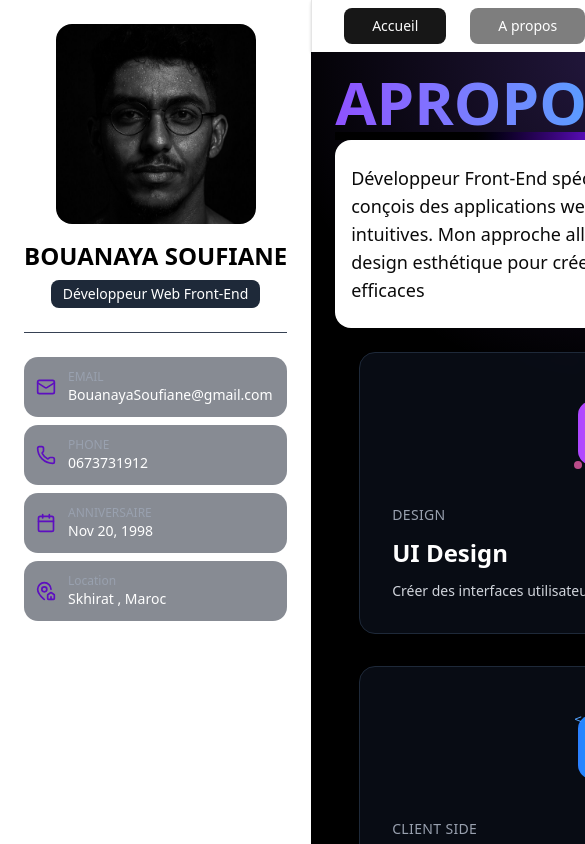
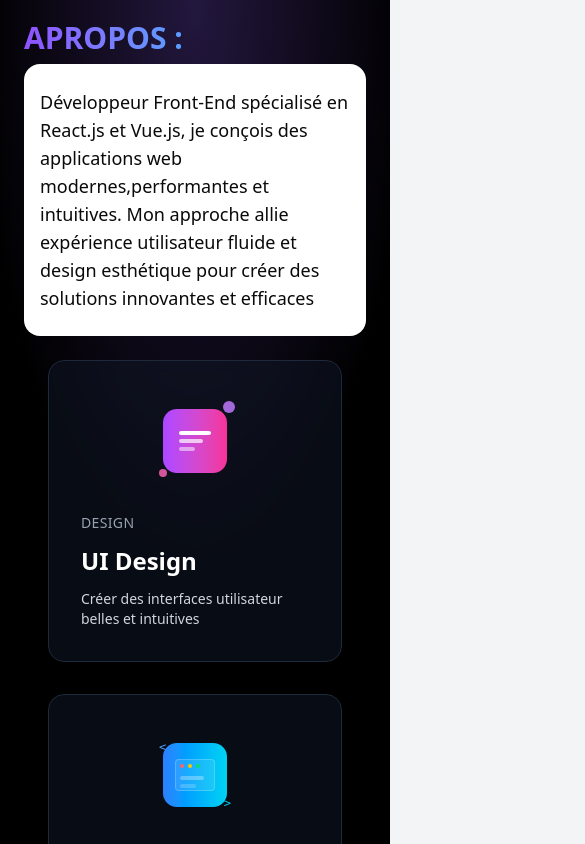
Before and after one commit to Bouanaya/PORTAFOLIO, a Next.js app in the folder client/: page /apropos in a window 390 px wide. Shown: the top 844 px of the page, 585 px wide, since content can reach past the window. Built offline with nearby package versions, Linux system fonts and the light colour scheme.

Commit message:
rm content compomemts contact and project and add responsive  page home and about

```diff
--- a/client/src/app/apropos/page.jsx
+++ b/client/src/app/apropos/page.jsx
@@ -5,8 +5,7 @@ export default function page() {
   return (
     <div className='w-full  bagColordark  h-full py-3 px-6 '>
       <div className=" pt-2  ">
-        <h1 className='text-6xl  bg-gradient-to-r from-violet-500 via-blue-400 to-green-500 bg-clip-text text-transparent font-bold'>APROPOS</h1>
-        <div className="w-3xs h-2 pt-2 bg-gradient-to-l from-violet-800 via-black to-black"></div>
+        <h1 className='text-3xl  bg-gradient-to-r from-violet-500 via-blue-400 to-green-500 bg-clip-text text-transparent font-bold mb-2'>APROPOS :</h1>
 
         <p className='text-lg py-6 dark:bg-gray-900/50 backdrop-blur-sm rounded-2xl p-4 bg-white  '>Développeur Front-End spécialisé en React.js et Vue.js, je conçois des applications web modernes,performantes et intuitives. Mon approche allie expérience utilisateur fluide et design esthétique pour créer des solutions innovantes et efficaces</p>
       </div>
--- a/client/src/app/contact/page.jsx
+++ b/client/src/app/contact/page.jsx
@@ -1,9 +1,28 @@
-import React from 'react'
-
+'use client'
+import Projectcarousel from '@/components/projectcarousel'
 export default function page() {
   return (
-    <div className='w-full  bagColordark  h-full py-3 px-6 bg-black overflow-hidden'>
-      <h1>contact</h1>
-    </div>
+      <div className='w-full  bagColordark  h-full py-3 px-6 bg-black overflow-hidden'>
+        <div className="   ">
+                <h1 className='text-3xl  bg-gradient-to-r from-violet-500 via-blue-400 to-green-500 bg-clip-text text-transparent font-bold mb-2'>Contact :</h1>
+
+
+ <div className="">
+
+
+ </div>
+
+
+
+
+
+
+
+
+        </div>
+
+
+
+      </div>
   )
 }
--- a/client/src/app/layout.tsx
+++ b/client/src/app/layout.tsx
@@ -6,7 +6,7 @@ import { ThemeProvider } from "@/components/theme-provider"
 export default function RootLayout({ children }: { children: React.ReactNode }) {
   return (
     <html lang="eng">
-      <body className="flex h-screen bg-gray-100 dark:bg-primary">
+      <body className=" h-screen bg-gray-100 dark:bg-primary flex">
         <ThemeProvider
             attribute="class"
             defaultTheme="system"
@@ -14,12 +14,13 @@ export default function RootLayout({ children }: { children: React.ReactNode })
             disableTransitionOnChange
           >
         {/* Sidebar fixe avec ProfileCard */}
+
         <Sidebar />
 
         {/* Main content */}
         <div className="flex-1 flex flex-col">
           <Navbar />
-          <main className="flex-1  overflow-y-auto">{children}</main>
+          <main className="flex-1  md:overflow-y-auto">{children}</main>
 
         </div>
         </ThemeProvider>
--- a/client/src/app/projets/page.jsx
+++ b/client/src/app/projets/page.jsx
@@ -4,12 +4,15 @@ export default function page() {
   return (
       <div className='w-full  bagColordark  h-full py-3 px-6 bg-black overflow-hidden'>
         <div className="   ">
-        <h1 className='text-6xl bg-gradient-to-r from-violet-500 via-blue-400 to-green-500 bg-clip-text text-transparent font-bold'>PROJETS</h1>
-        <div className="w-3xs h-2  bg-gradient-to-l from-violet-800 via-black to-black"></div>
- <div className="flex justify-center items-center mt-6">
-    <Projectcarousel/>
+                <h1 className='text-3xl  bg-gradient-to-r from-violet-500 via-blue-400 to-green-500 bg-clip-text text-transparent font-bold mb-2'>Projets :</h1>
+
+
+ <div className="">
+
 
  </div>
+
+
 
 
 
--- a/client/src/components/Card.tsx
+++ b/client/src/components/Card.tsx
@@ -2,7 +2,7 @@ import React from 'react';
 
 const SkillsSection = () => {
   return (
-    <div className="  text-white overflow-hidden">
+    <div className="  text-white  ">
       {/* Background gradient overlay */}
 
 
--- a/client/src/components/Navbar.jsx
+++ b/client/src/components/Navbar.jsx
@@ -11,7 +11,7 @@ export default function Navbar() {
   const pathname = usePathname();
 
   return (
-    <header className="w-full dark:bg-background bg-background border-l  shadow-md px-8 py-2 flex justify-between items-center ">
+    <header className="w-full dark:bg-background bg-background border-l  shadow-md px-8 py-2 hidden md:flex justify-between items-center ">
       <div className="flex gap-6">
       {MenuName.map((name, i) => {
         // convert name to URL path
--- a/client/src/components/Sidebar.jsx
+++ b/client/src/components/Sidebar.jsx
@@ -5,7 +5,7 @@ import Image from 'next/image'
 
 export default function ProfileAside() {
   return (
-    <aside className="dark:bg-background bg-background dark:text-white text-black w-80   p-6 flex flex-col items-center shadow-2xl">
+    <aside className="dark:bg-background bg-background dark:text-white text-black w-80   p-6 hidden md:flex flex-col items-center shadow-2xl">
       {/* Avatar */}
       <div className="w-50 h-50 rounded-2xl overflow-hidden bg-gray-800 flex items-center justify-center">
         <Image
--- a/client/src/components/projectcarousel.tsx
+++ b/client/src/components/projectcarousel.tsx
@@ -14,16 +14,8 @@ import { infoProjects } from "@/db/infoProjets";
 
 const TECHNOLOGIES = [
   "Vue",
-  "Tailwind",
-  "Pinia",
-  "TypeScript",
   "React",
-  "Next.js",
-  "Redis",
-  "MongoDB",
-  "Cloudflare",
-  "SQL",
-  "PHP",
+  "Next.js"
 ];
 
 export default function CarouselFilter() {
@@ -39,7 +31,7 @@ export default function CarouselFilter() {
     : infoProjects;
 
   return (
-    <div className="w-full flex flex-col items-center gap-5">
+    <div className="max-w-[70%] w-full flex flex-col items-center gap-5">
       {/* 🔹 FILTER BAR */}
       <div className="flex flex-wrap justify-center gap-3 mb-6">
         {TECHNOLOGIES.map((tech) => (
@@ -63,7 +55,7 @@ export default function CarouselFilter() {
       {/* 🔹 CAROUSEL */}
       <Carousel
         opts={{ align: "start" }}
-        className="w-full max-w-[90%] overflow-hidden"
+        className=" w-full max-w-[60%] bg-amber-100 overflow-hidden"
       >
         <CarouselContent>
           {filteredProjects.length === 0 ? (
```
